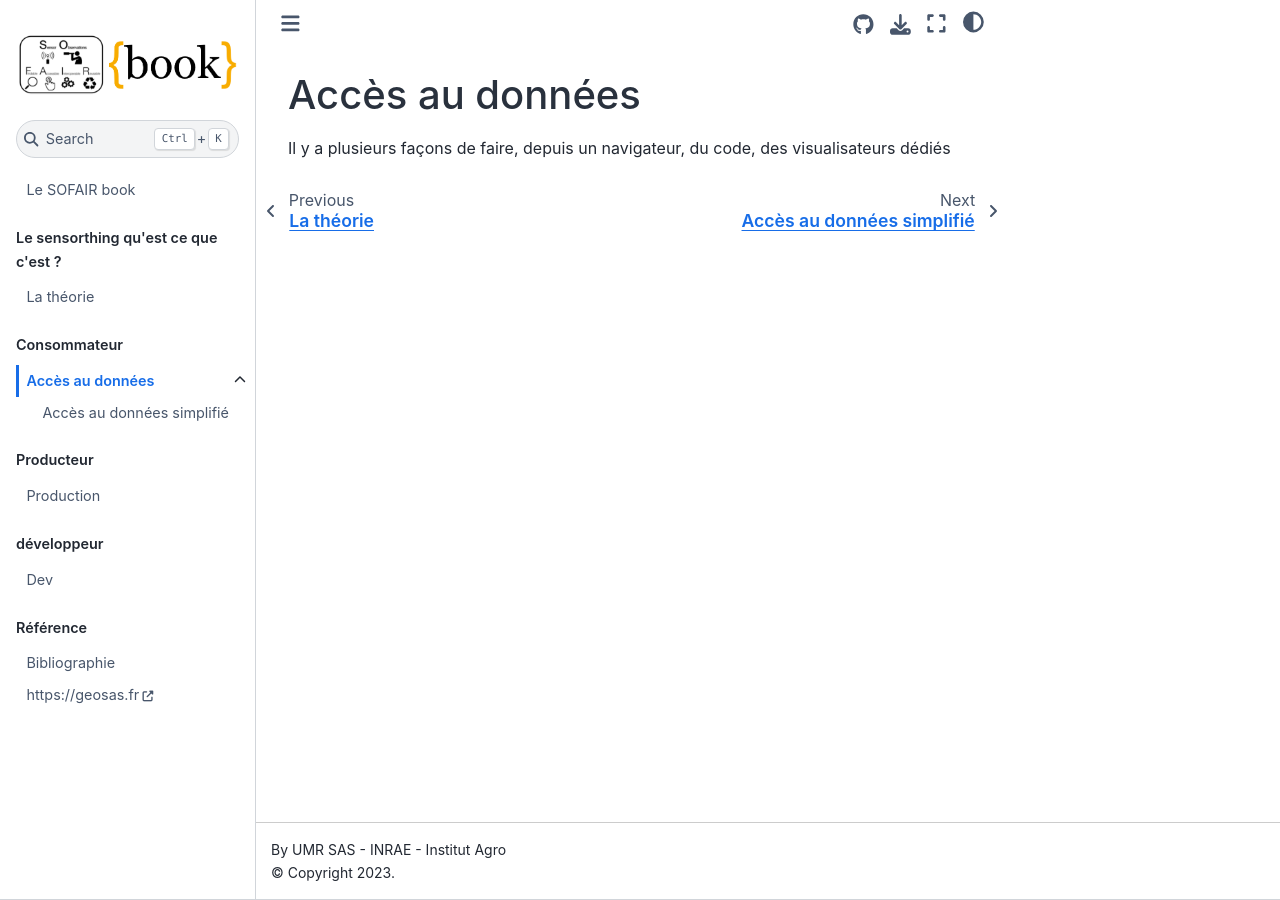
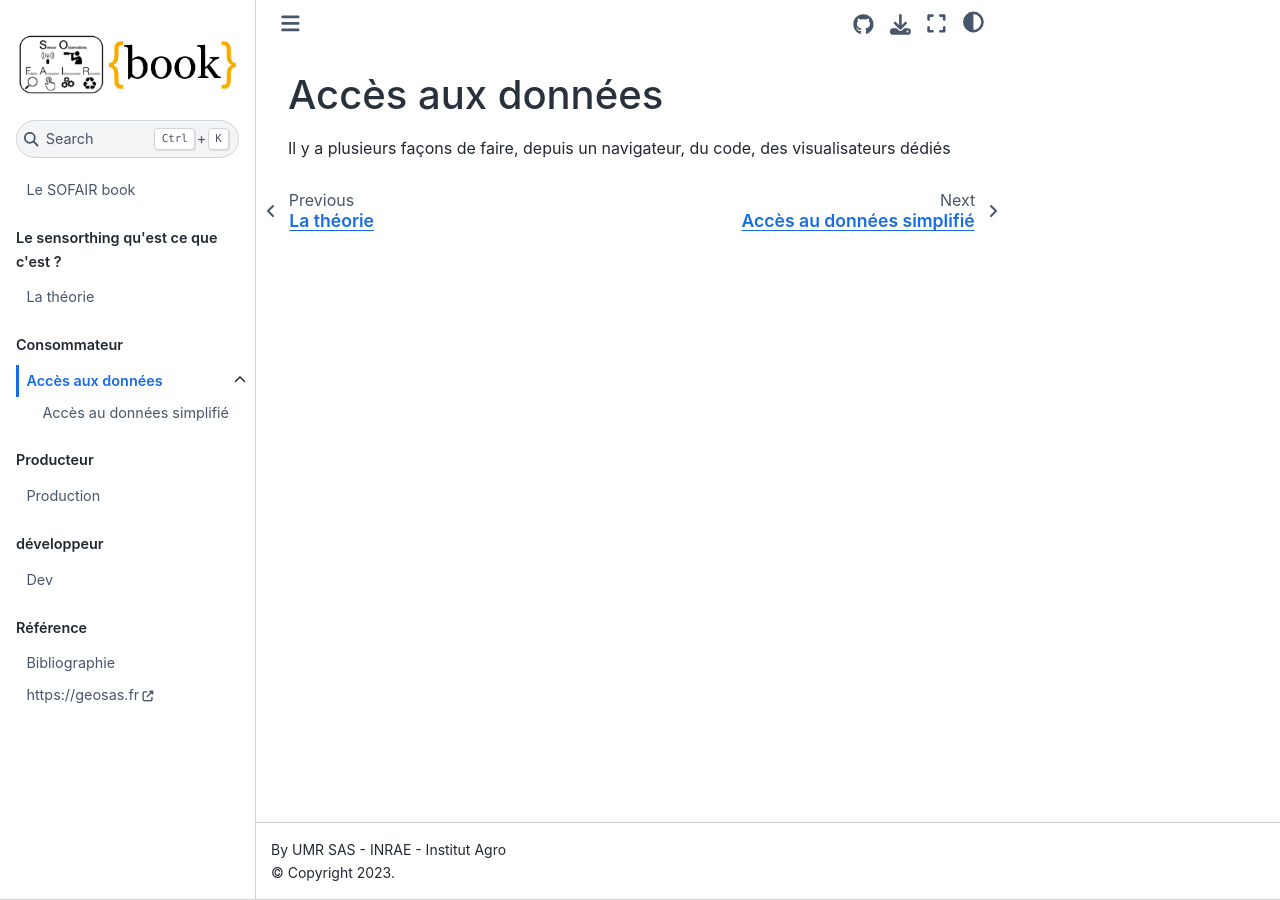
Before and after one commit to geosas/sofair-book, a Jupyter Book: the page built from page/chap1/consommation.md, in a window 1280 px wide. Built offline with Jupyter Book 1.0.4 settings and Sphinx 7.4.7 and the Sphinx Book theme 1.1.4, drawn with Linux system fonts in a browser that asks for light colours; pages that are not in the unit, such as notebooks, are missing from menus.

Commit message:
Update consommation.md

```diff
--- a/page/chap1/consommation.md
+++ b/page/chap1/consommation.md
@@ -1,3 +1,3 @@
-# Accès au données
+# Accès aux données
 
 Il y a plusieurs façons de faire, depuis un navigateur, du code, des visualisateurs dédiés
```
